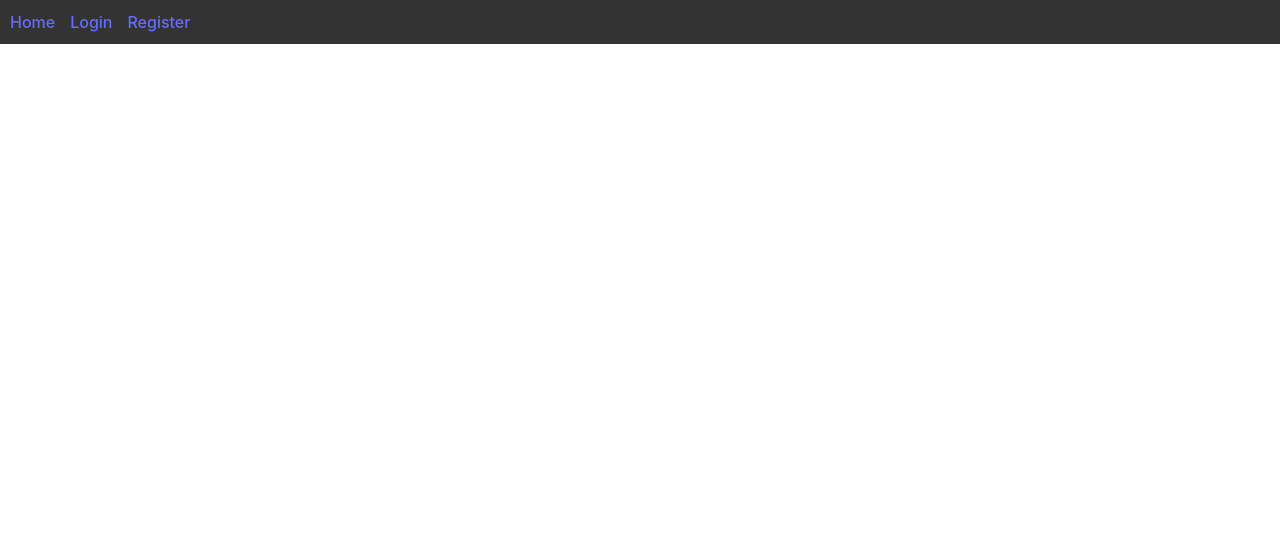
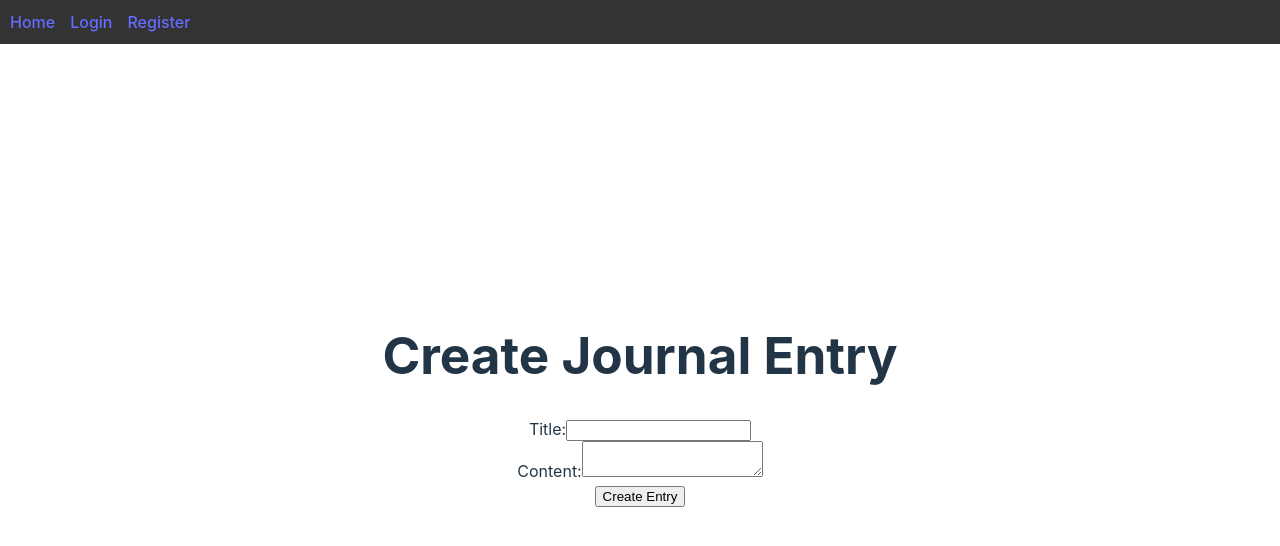
Before and after one commit to TheXichao/JournalApp-Frontend, a React (Vite) app: page /create-entry in a window 1280 px wide. Before the commit this address had no page. Shown: the top 546 px of the page. Built offline with nearby package versions, Linux system fonts and the light colour scheme.

Commit message:
- working create entry page

```diff
--- a/src/App.tsx
+++ b/src/App.tsx
@@ -9,6 +9,7 @@ import RegisterPage from "./pages/register/RegisterPage";
 import ProfilePage from "./pages/ProfilePage";
 import EntryDetailPage from "./pages/EntryDetailPage";
 import JournalEntriesPage from "./pages/JournalEntriesPage";
+import CreateEntryPage from "./pages/CreateEntryPage";
 
 import Cookies from "universal-cookie";
 import { useEffect, useState } from "react";
@@ -30,6 +31,7 @@ function App() {
           <Route path="/register" element={<RegisterPage />} />
           <Route path="/profile" element={<ProfilePage />} />
           <Route path="/entries" element={<JournalEntriesPage />} />
+          <Route path="/create-entry" element={<CreateEntryPage />} />
           <Route path="/entries/:id" element={<EntryDetailPage />} />
 
           <Route
--- /dev/null
+++ b/src/pages/CreateEntryPage.tsx
@@ -0,0 +1,66 @@
+import { useState, useEffect } from "react";
+import useApi from "../api/useApi";
+import useUserContext from "../hooks/useUserContext";
+import { useNavigate } from "react-router-dom";
+import useAuth from "../hooks/useAuth";
+
+interface requestFeedback {
+  message: string;
+}
+
+export default function CreateEntryPage() {
+  const [title, setTitle] = useState("");
+  const [content, setContent] = useState("");
+  const { user } = useUserContext();
+  const { isAuthenticated } = useAuth();
+
+  const navigate = useNavigate();
+  const myToken = user?.authToken;
+
+  const { isLoading, error, data, fetchData } = useApi<requestFeedback>({
+    url: "/entry/createEntry/",
+    method: "POST",
+    data: {
+      title,
+      content,
+    },
+    headers: {
+      Authorization: `Token ${myToken}`,
+    },
+  });
+
+  const onCreateEntry = () => {
+    fetchData();
+    console.log("Creating entry...");
+    navigate("/entries");
+  };
+
+  return (
+    <div>
+      <h1>Create Journal Entry</h1>
+      <div>
+        <label htmlFor="title">Title:</label>
+        <input
+          type="text"
+          id="title"
+          name="title"
+          value={title}
+          onChange={(event) => setTitle(event.target.value)}
+        />
+      </div>
+      <div>
+        <label htmlFor="content">Content:</label>
+        <textarea
+          id="content"
+          name="content"
+          value={content}
+          onChange={(event) => setContent(event.target.value)}
+        />
+      </div>
+      {error && <div>Error: {error.message}</div>}
+      {isLoading && <div>Loading...</div>}
+      {data && <div>{data.message}</div>}
+      <input type="submit" value="Create Entry" onClick={onCreateEntry} />
+    </div>
+  );
+}
--- a/src/pages/EntryDetailPage.tsx
+++ b/src/pages/EntryDetailPage.tsx
@@ -1,6 +1,8 @@
 import React from "react";
+import { useParams } from "react-router-dom";
 
 function EntryDetailPage() {
+  const { id } = useParams();
   return <div>EntryDetailPage</div>;
 }
 
--- a/src/pages/HomePage.tsx
+++ b/src/pages/HomePage.tsx
@@ -1,7 +1,25 @@
 import React from "react";
+import { useNavigate } from "react-router-dom";
 
 function HomePage() {
-  return <div>Welcome to my Journal App</div>;
+  const navigate = useNavigate();
+  const goToCreateEntry = () => {
+    console.log("Go to create entry");
+    navigate("/create-entry");
+  };
+  const goToViewEntries = () => {
+    console.log("Go to view entries");
+    navigate("/entries");
+  };
+
+  return (
+    <div className="home-page">
+      <h1>Home</h1>
+      <p>Welcome to the home page</p>
+      <button onClick={goToCreateEntry}>Create Entry</button>
+      <button onClick={goToViewEntries}>View Entries</button>
+    </div>
+  );
 }
 
 export default HomePage;
--- a/src/pages/JournalEntriesPage.tsx
+++ b/src/pages/JournalEntriesPage.tsx
@@ -1,6 +1,5 @@
 import useApi from "../api/useApi";
 import useUserContext from "../hooks/useUserContext";
-import { Navigate } from "react-router-dom";
 
 interface Entry {
   entry_id: number;
@@ -20,15 +19,18 @@ export default function JournalEntriesPage() {
 
   const myToken = user?.authToken;
   const { isLoading, error, data, fetchData } = useApi<Entry[]>({
-    url: "/entry/sample/",
+    url: "/entry/getEntries/",
     method: "get",
     headers: {
       Authorization: `Token ${myToken}`,
     },
   });
+  const ids = data?.map((entry) => entry.entry_id);
+  console.log("ids", ids);
   return (
     <div>
       <h1>Fetched Posts</h1>
+      {/* {console.log("error", error)} */}
       {isLoading && <div>Loading...</div>}
       {error && <div>Error: {error.message}</div>}
 
--- a/src/pages/login/LoginPage.tsx
+++ b/src/pages/login/LoginPage.tsx
@@ -4,16 +4,17 @@ import useApi from "../../api/useApi";
 import { User } from "../../hooks/useUser";
 import useAuth from "../../hooks/useAuth";
 
-// interface LoginResponseData {
-//   token: string;
-//   user: User;
-// }
-
 export default function LoginPage(): JSX.Element {
   const [email, setEmail] = useState("");
   const [password, setPassword] = useState("");
-  const { login } = useAuth();
+  const { isAuthenticated, login } = useAuth();
   const navigate = useNavigate();
+
+  useEffect(() => {
+    if (isAuthenticated() === true) {
+      navigate("/profile");
+    }
+  }, []);
 
   const { isLoading, error, data, fetchData } = useApi<User>({
     url: "/user/login/",
@@ -41,13 +42,13 @@ export default function LoginPage(): JSX.Element {
       <input
         placeholder="email"
         value={email}
-        onChange={(e) => setEmail(e.target.value)}
+        onChange={(event) => setEmail(event.target.value)}
       />
       <input
         type="password"
         placeholder="password"
         value={password}
-        onChange={(e) => setPassword(e.target.value)}
+        onChange={(event) => setPassword(event.target.value)}
       />
       {isLoading && <div>Loading...</div>}
       {error && <div>Error: {error.message}</div>}
```
